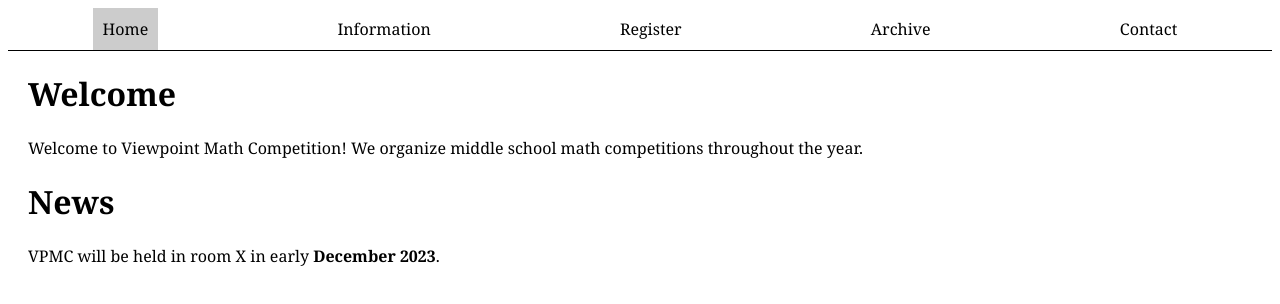
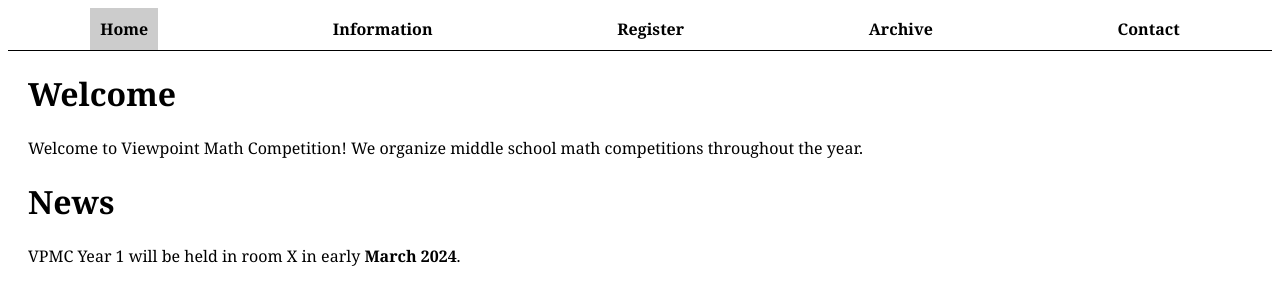
Before and after one commit to Smirkat/vpmc-web, a plain HTML site: page index.html in a window 1280 px wide. Drawn offline with Linux system fonts and the light colour scheme.

Commit message:
uindex.html

```diff
--- a/index.html
+++ b/index.html
@@ -10,11 +10,11 @@
 </head>
 <body>
     <ul class="tabs">
-        <li data-tab-target=#home class="active tab">Home</li>
-        <li data-tab-target=#info class="tab">Information</li>
-        <li data-tab-target=#register class="tab">Register</li>
-        <li data-tab-target=#archive class="tab">Archive</li>
-        <li data-tab-target=#contact class="tab">Contact</li>
+        <li data-tab-target=#home class="active tab"><b>Home</b></li>
+        <li data-tab-target=#info class="tab"><b>Information</b></li>
+        <li data-tab-target=#register class="tab"><b>Register</b></li>
+        <li data-tab-target=#archive class="tab"><b>Archive</b></li>
+        <li data-tab-target=#contact class="tab"><b>Contact</b></li>
     </ul>
 
     <div class="tab-content">
@@ -26,7 +26,7 @@
             </p>
             <h1>News</h1>
             <p>
-                VPMC will be held in room X in early <b>December 2023</b>.
+                VPMC Year 1 will be held in room X in early <b>March 2024</b>.
             </p>
         </div>
         <div id="info" data-tab-content>
```
